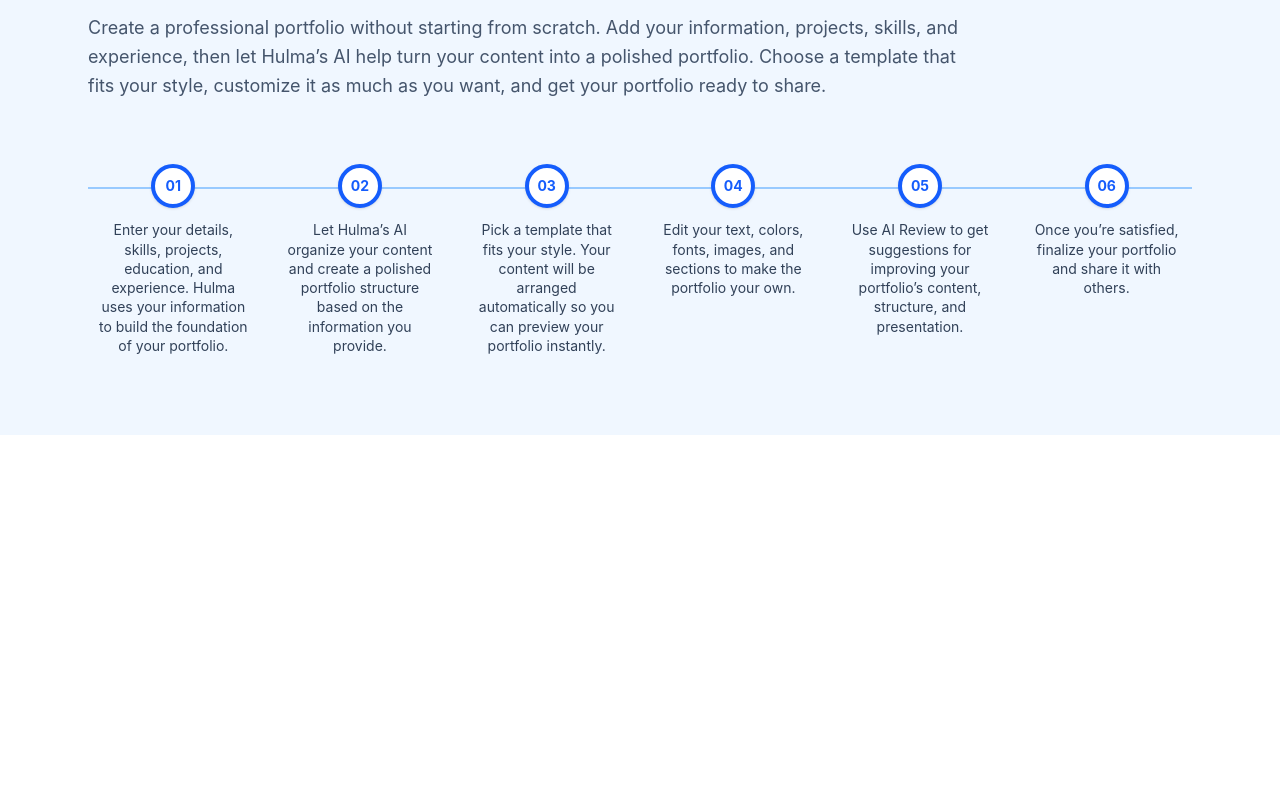
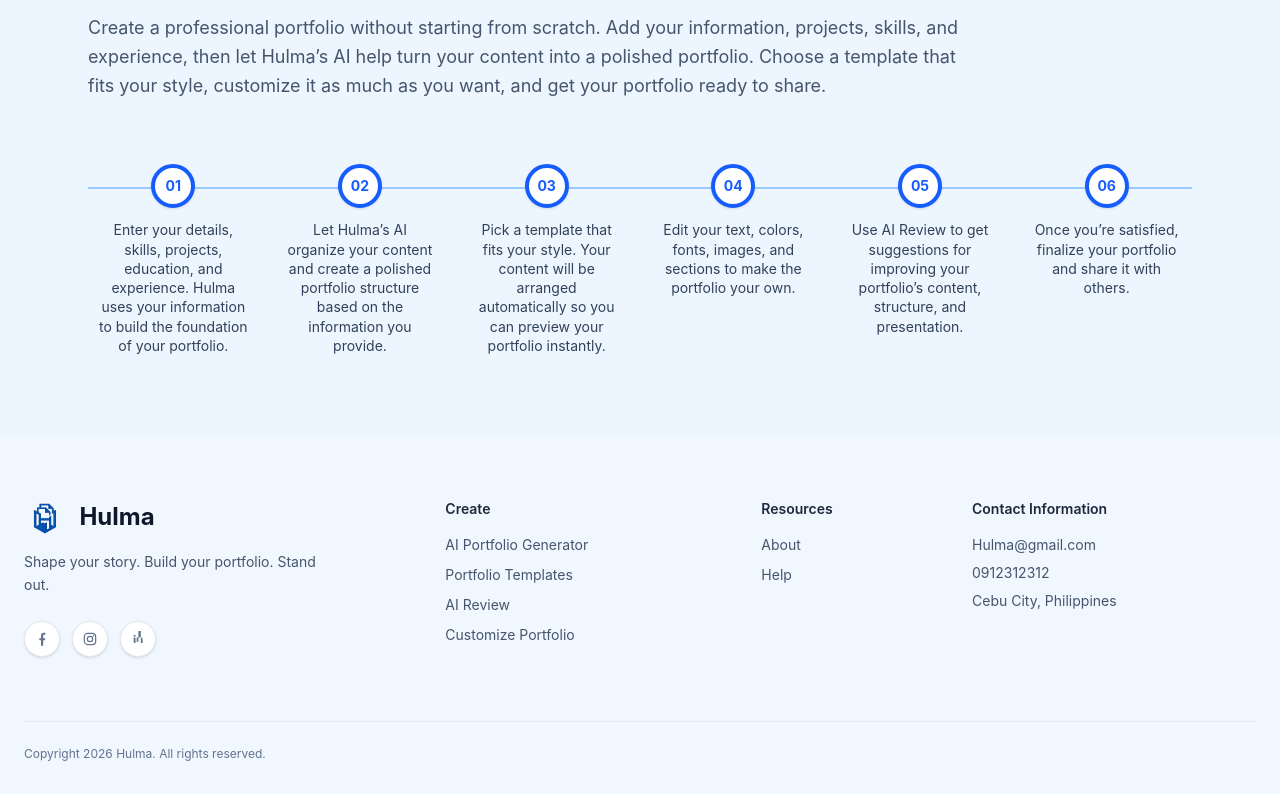
Before and after one commit to DrakeDev23/Hulma, a React app in the folder frontend/: page / in a window 1280 px wide. Shown: the part 1572-2366 px from the top of the page. Before the commit the page ends 2007 px from the top, so only its background shows below. Built offline with nearby package versions, Linux system fonts and the light colour scheme; the HTML template or start-up script is replaced by a standard one.

Commit message:
add footer

```diff
--- a/frontend/src/App.jsx
+++ b/frontend/src/App.jsx
@@ -2,6 +2,7 @@
 import Hero from './components/Hero'
 import AboutWorkflow from './components/AboutWorkflow'
 import ProcessTimeline from './components/ProcessTimeline'
+import Footer from './components/Footer'
 
 export default function App() {
   return (
@@ -10,6 +11,7 @@
       <Hero />
       <AboutWorkflow />
       <ProcessTimeline />
+      <Footer />
     </div>
   )
 }
--- a/frontend/src/components/AboutWorkflow.jsx
+++ b/frontend/src/components/AboutWorkflow.jsx
@@ -31,7 +31,7 @@
 
 export default function AboutWorkflow() {
   return (
-    <section id="about" className="bg-[#f3f8ff] py-16 scroll-mt-24">
+    <section id="aboutworkflow" className="bg-[#f3f8ff] py-16 scroll-mt-24">
       <div className="max-w-6xl mx-auto px-6">
         <div className="grid grid-cols-1 lg:grid-cols-12 gap-8 items-start">
           <div className="lg:col-span-7">
--- /dev/null
+++ b/frontend/src/components/Footer.jsx
@@ -0,0 +1,107 @@
+const footerLinks = {
+  create: ['AI Portfolio Generator', 'Portfolio Templates', 'AI Review', 'Customize Portfolio'],
+  resources: [
+    { label: 'About', href: '#aboutworkflow' },
+    { label: 'Help', href: '#processtimeline' },
+  ],
+}
+
+function SocialIcon({ type }) {
+  const commonClass = 'h-4 w-4'
+
+  const icons = {
+    facebook: (
+      <svg viewBox="0 0 24 24" fill="currentColor" aria-hidden="true" className={commonClass}>
+        <path d="M13.8 22v-8h2.7l.4-3h-3.1V7.2c0-.9.3-1.6 1.7-1.6H17V2.9c-.3 0-1.3-.1-2.4-.1-2.4 0-4.1 1.4-4.1 4.2V11H8v3h2.5v8h3.3Z" />
+      </svg>
+    ),
+    instagram: (
+      <svg viewBox="0 0 24 24" fill="none" stroke="currentColor" strokeWidth="1.8" aria-hidden="true" className={commonClass}>
+        <rect x="3.5" y="3.5" width="17" height="17" rx="5" />
+        <circle cx="12" cy="12" r="4" />
+        <circle cx="17" cy="7" r="1.1" fill="currentColor" stroke="none" />
+      </svg>
+    ),
+    linkedin: (
+      <svg viewBox="0 0 24 24" fill="currentColor" aria-hidden="true" className={commonClass}>
+        <path d="M6.9 8.5A1.5 1.5 0 1 1 6.9 5.5a1.5 1.5 0 0 1 0 3Zm-1.4 1.3h2.8v8.3H5.5V9.8Zm4.4 0h2.7v1.1h.1c.4-.7 1.3-1.5 2.8-1.5 3 0 3.5 2 3.5 4.5V18.1h-2.8v-16.8c0-1.2-.1-2.7-1.7-2.7-1.7 0-1.9 1.3-1.9 2.7v14.8H9.9V9.8Z" />
+      </svg>
+    ),
+  }
+
+  return icons[type]
+}
+
+export default function Footer() {
+  return (
+    <footer className="bg-[#f0f7ff] pt-16 pb-8 px-6">
+      <div className="max-w-7xl mx-auto grid grid-cols-1 sm:grid-cols-2 lg:grid-cols-12 gap-10 lg:gap-8">
+        <div className="lg:col-span-4">
+          <div className="flex items-center gap-2.5 text-2xl font-bold text-slate-900">
+            <img src="/src/assets/logo.png" alt="Hulma" className="h-9 w-auto object-contain" />
+            <span>Hulma</span>
+          </div>
+
+          <p className="text-sm text-slate-600 max-w-xs mt-4 leading-relaxed">
+            Shape your story. Build your portfolio. Stand out.
+          </p>
+
+          <div className="flex items-center gap-3 mt-6">
+            {["facebook", "instagram", "linkedin"].map((platform) => (
+              <a
+                key={platform}
+                href="#"
+                className="flex h-9 w-9 items-center justify-center rounded-full border border-slate-200 bg-white text-slate-500 shadow-sm transition-all duration-200 hover:-translate-y-0.5 hover:border-blue-200 hover:text-blue-600 hover:shadow-md"
+                aria-label={platform}
+              >
+                <SocialIcon type={platform} />
+              </a>
+            ))}
+          </div>
+        </div>
+
+        <div className="lg:col-span-3">
+          <h3 className="text-sm font-semibold text-slate-800 mb-4">Create</h3>
+          <ul className="space-y-2.5 text-xs sm:text-sm text-slate-600">
+            {footerLinks.create.map((link) => (
+              <li key={link}>
+                <a href="#" className="hover:text-blue-600 transition-colors">
+                  {link}
+                </a>
+              </li>
+            ))}
+          </ul>
+        </div>
+
+        <div className="lg:col-span-2">
+          <h3 className="text-sm font-semibold text-slate-800 mb-4">Resources</h3>
+          <ul className="space-y-2.5 text-xs sm:text-sm text-slate-600">
+            {footerLinks.resources.map((link) => (
+              <li key={link.label}>
+                <a
+                  href={link.href}
+                  className="hover:text-blue-600 cursor-pointer transition-colors"
+                >
+                  {link.label}
+                </a>
+              </li>
+            ))}
+          </ul>
+        </div>
+
+        <div className="lg:col-span-3">
+          <h3 className="text-sm font-semibold text-slate-800 mb-4">Contact Information</h3>
+          <ul className="space-y-2 text-xs sm:text-sm text-slate-600">
+            <li>Hulma@gmail.com</li>
+            <li>0912312312</li>
+            <li>Cebu City, Philippines</li>
+          </ul>
+        </div>
+      </div>
+
+      <div className="mt-16 pt-6 max-w-7xl mx-auto border-t border-slate-200/80">
+        <p className="text-xs text-slate-500">Copyright 2026 Hulma. All rights reserved.</p>
+      </div>
+    </footer>
+  )
+}
--- a/frontend/src/components/Hero.jsx
+++ b/frontend/src/components/Hero.jsx
@@ -59,11 +59,10 @@
         </button>
       </section>
 
-      <div className="flex justify-center lg:justify-end">
+      <div className="hidden lg:flex justify-center lg:justify-end">
         <div className="relative">
           <div className="absolute inset-0 -z-10 rounded-full bg-blue-100/60 blur-3xl scale-110" />
 
-          {/* Wave wrapper: pivots from the bottom so it sways like a wave */}
           <div className="origin-bottom motion-safe:animate-wave">
             <img
               src={puppetImg}
--- a/frontend/src/components/Navbar.jsx
+++ b/frontend/src/components/Navbar.jsx
@@ -1,16 +1,20 @@
+import { useState } from 'react'
 import logoImg from '../assets/logo.png'
 
 const navItems = [
   { label: 'Templates', href: '#templates' },
   { label: 'AI Review', href: '#ai-review' },
-  { label: 'About', href: '#about' },
-  { label: 'Help', href: '#help' },
+  { label: 'About', href: '#aboutworkflow' },
+  { label: 'Help', href: '#processtimeline' },
 ]
 
 export default function Navbar() {
+  const [isOpen, setIsOpen] = useState(false)
+
   return (
     <header className="sticky top-0 z-50 border-b border-slate-200/80 bg-[#f8fbff]/90 backdrop-blur-sm shadow-[0_1px_0_rgba(15,23,42,0.03)]">
-      <nav className="flex justify-between items-center max-w-7xl mx-auto px-6 py-4">
+      <nav className="max-w-7xl mx-auto px-6 py-4">
+        <div className="flex items-center justify-between">
           <div className="flex items-center gap-0.5">
             <img src={logoImg} alt="Hulma" className="h-9 w-auto object-contain" />
             <span className="-ml-1 text-xl font-black tracking-tight text-slate-900">Hulma</span>
@@ -28,7 +32,7 @@
             ))}
           </div>
 
-        <div className="flex items-center gap-3">
+          <div className="hidden md:flex items-center gap-3">
             <button className="border border-blue-200 text-blue-600 hover:bg-blue-50 px-5 py-2 rounded-lg text-sm font-medium transition-colors">
               Login
             </button>
@@ -36,6 +40,45 @@
               Get started
             </button>
           </div>
+
+          <button
+            type="button"
+            aria-label="Toggle navigation menu"
+            aria-expanded={isOpen}
+            onClick={() => setIsOpen((prev) => !prev)}
+            className="md:hidden inline-flex items-center justify-center rounded-lg border border-slate-200 bg-white p-2 text-slate-700 shadow-sm transition hover:border-blue-200 hover:text-blue-600"
+          >
+            <svg viewBox="0 0 24 24" fill="none" stroke="currentColor" strokeWidth="1.8" className="h-5 w-5">
+              <path strokeLinecap="round" d="M4 7h16M4 12h16M4 17h16" />
+            </svg>
+          </button>
+        </div>
+
+        {isOpen && (
+          <div className="md:hidden mt-4 border border-slate-200 bg-white rounded-2xl p-3 shadow-sm">
+            <div className="flex flex-col gap-2">
+              {navItems.map((item) => (
+                <a
+                  key={item.label}
+                  href={item.href}
+                  onClick={() => setIsOpen(false)}
+                  className="rounded-lg px-3 py-2 text-sm font-medium text-slate-600 transition-colors hover:bg-blue-50 hover:text-blue-600"
+                >
+                  {item.label}
+                </a>
+              ))}
+
+              <div className="mt-2 flex flex-col gap-2 border-t border-slate-100 pt-3">
+                <button className="w-full border border-blue-200 text-blue-600 hover:bg-blue-50 px-4 py-2.5 rounded-lg text-sm font-medium transition-colors">
+                  Login
+                </button>
+                <button className="w-full bg-blue-600 text-white hover:bg-blue-700 px-4 py-2.5 rounded-lg text-sm font-medium shadow-sm transition-colors">
+                  Get started
+                </button>
+              </div>
+            </div>
+          </div>
+        )}
       </nav>
     </header>
   )
--- a/frontend/src/components/ProcessTimeline.jsx
+++ b/frontend/src/components/ProcessTimeline.jsx
@@ -27,7 +27,7 @@
 
 export default function ProcessTimeline() {
   return (
-    <section id="help" className="bg-[#f0f7ff] scroll-mt-24">
+    <section id="processtimeline" className="bg-[#edf6ff] scroll-mt-24">
       <div className="max-w-6xl mx-auto px-6 py-16 md:py-20">
         <div className="mb-10 md:mb-16">
           <p className="text-blue-600 font-bold text-xs sm:text-sm tracking-wider uppercase mb-3">
```
Lines whose indentation alone changed are shown as unchanged.
